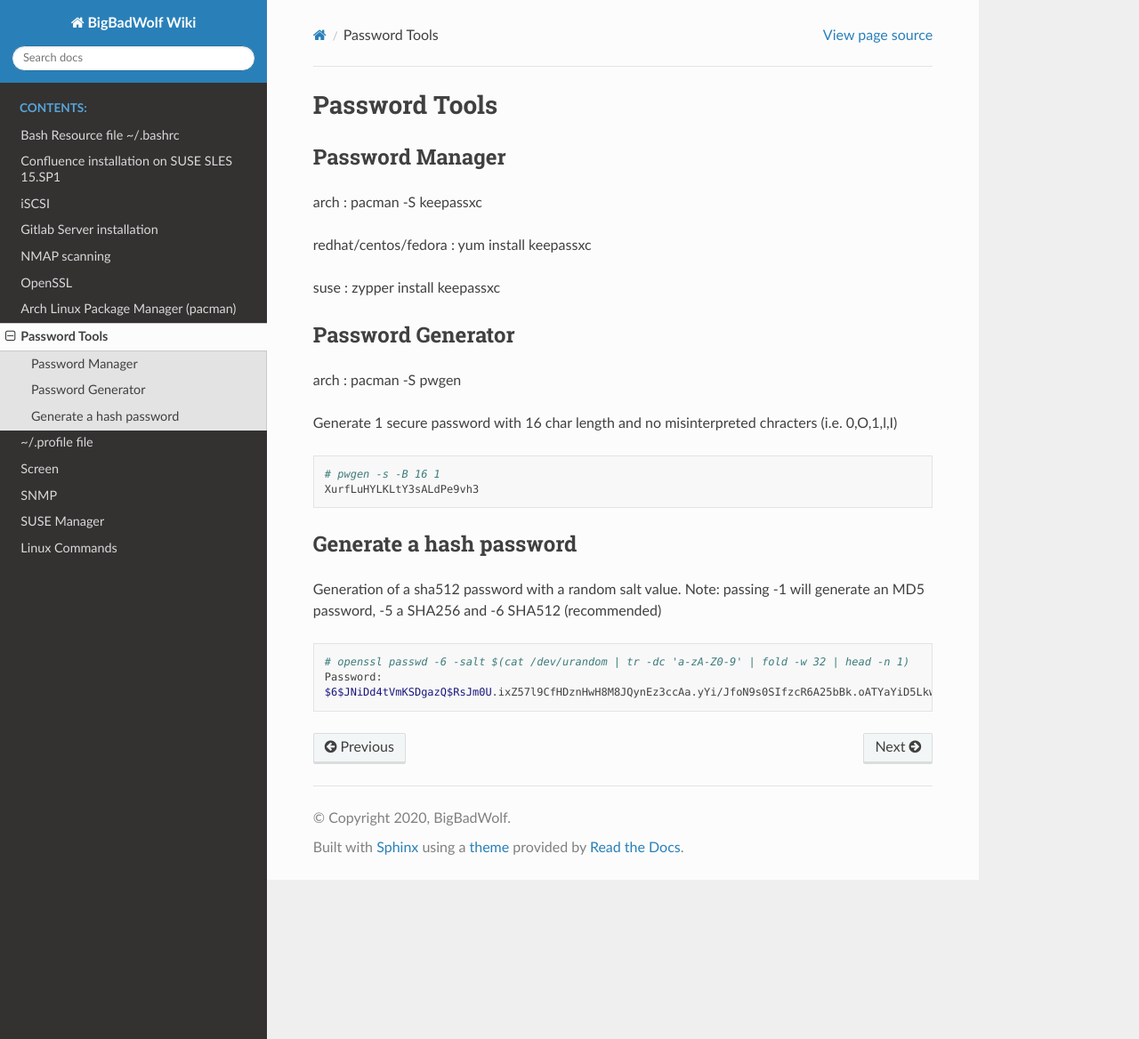
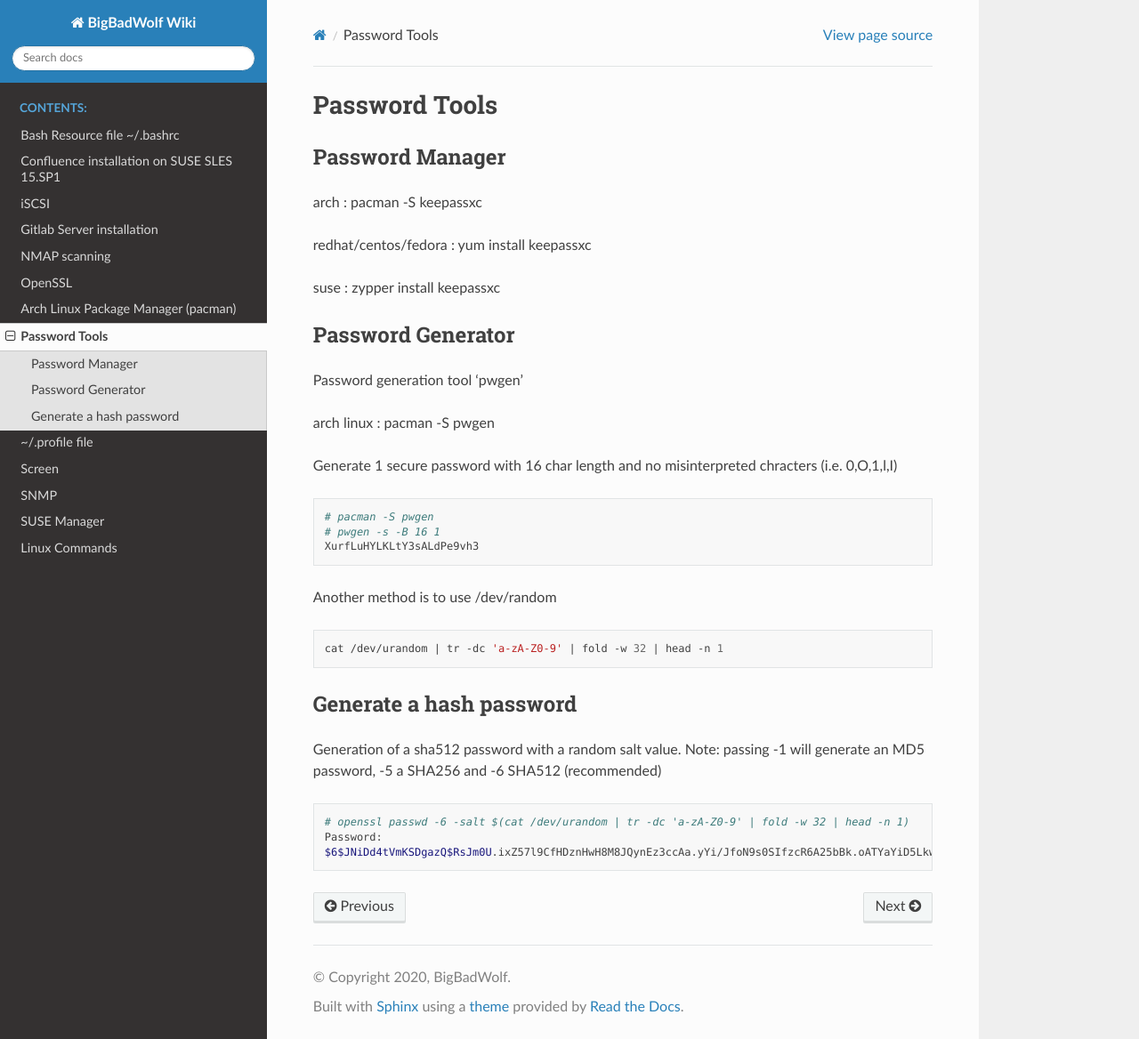
Before and after one commit to p3ll1n0r3/readthedocs, a Sphinx documentation site: the page built from docs/password.rst, in a window 1280 px wide and 1168 px high. Shown: the whole window at 89% size. Built offline with Sphinx 7.4.7 and the Read the Docs theme 2.0.0, drawn with Linux system fonts in a browser that asks for light colours.

Commit message:
Update password.rst

```diff
--- a/docs/password.rst
+++ b/docs/password.rst
@@ -14,15 +14,24 @@ suse                 : zypper install keepassxc
 Password Generator
 ''''''''''''''''''
 
-arch                 : pacman -S pwgen
+Password generation tool 'pwgen'
 
+arch linux                 : pacman -S pwgen
 
 Generate 1 secure password with 16 char length and no misinterpreted chracters (i.e. 0,O,1,l,I)
 
 .. code-block:: shell
 
+  # pacman -S pwgen
   # pwgen -s -B 16 1
   XurfLuHYLKLtY3sALdPe9vh3
+
+Another method is to use /dev/random
+
+.. code-block:: shell
+
+  cat /dev/urandom | tr -dc 'a-zA-Z0-9' | fold -w 32 | head -n 1
+
 
 
 Generate a hash password
```
